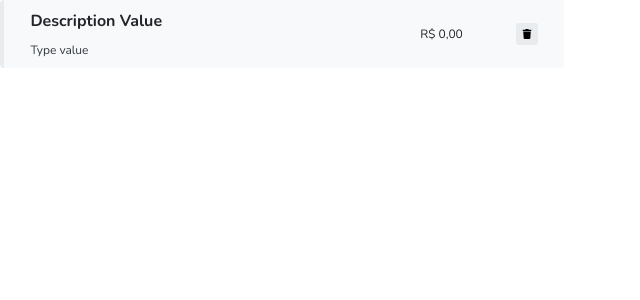
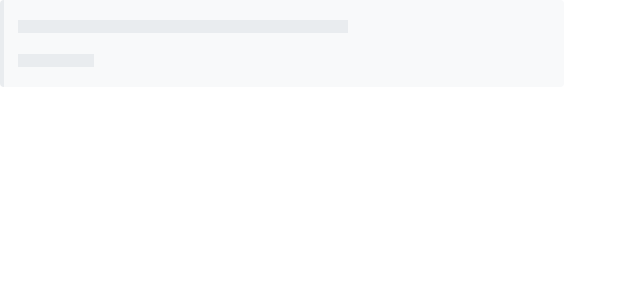
Before and after one commit to omarcolombari/nu-kenzie, a React (Vite) app: page / in a window 1280 px wide. Shown: the top 300 px of the page, without its empty margins (0-640 px from the left). Built offline with nearby package versions, Linux system fonts and the light colour scheme.

Commit message:
Feat: feito component CardEmpty e estilizado

```diff
--- a/src/App.tsx
+++ b/src/App.tsx
@@ -1,16 +1,11 @@
 import { ButtonTrash } from "@components/ButtonTrash";
+import { CardEmpty } from "@components/CardEmpty";
 import { CardValue } from "@components/CardValue";
 import { Input } from "@components/Input";
 import React from "react";
 
 const App: React.FunctionComponent = () => {
-  return (
-    <CardValue
-      title="Description Value"
-      typeValue="Type value"
-      value="R$ 0,00"
-    />
-  );
+  return <CardEmpty />;
 };
 
 export default App;
--- /dev/null
+++ b/src/components/CardEmpty/index.tsx
@@ -0,0 +1,13 @@
+import React from "react";
+import { CardContainer, RectangleContainer, RectangleOne, RectangleTwo } from "./styles";
+
+export const CardEmpty: React.FC = () => {
+  return (
+    <CardContainer>
+      <RectangleContainer>
+        <RectangleOne />
+        <RectangleTwo />
+      </RectangleContainer>
+    </CardContainer>
+  );
+};
--- /dev/null
+++ b/src/components/CardEmpty/styles.ts
@@ -0,0 +1,43 @@
+import styled from "styled-components";
+
+export const CardContainer = styled.div`
+  width: 560px;
+  height: 87px;
+
+  background-color: ${(props) => props.theme.colors.grey1};
+  border-radius: 4px;
+
+  display: flex;
+  align-items: center;
+  justify-content: space-around;
+
+  border-left: 4px solid ${(props) => props.theme.colors.grey2};
+  &:hover {
+    background-color: ${(props) => props.theme.colors.white};
+    box-shadow: 0px 4px 42px -12px rgba(0, 0, 0, 0.25);
+  }
+`;
+
+export const RectangleContainer = styled.div`
+  width: 95%;
+  height: 100%;
+  margin: 0 auto;
+
+  display: flex;
+  flex-direction: column;
+  justify-content: space-evenly;
+`;
+
+export const RectangleOne = styled.div`
+  width: 330px;
+  height: 13px;
+
+  background-color: ${(props) => props.theme.colors.grey2};
+`;
+
+export const RectangleTwo = styled.div`
+  width: 76px;
+  height: 13px;
+
+  background-color: ${(props) => props.theme.colors.grey2};
+`;
```
